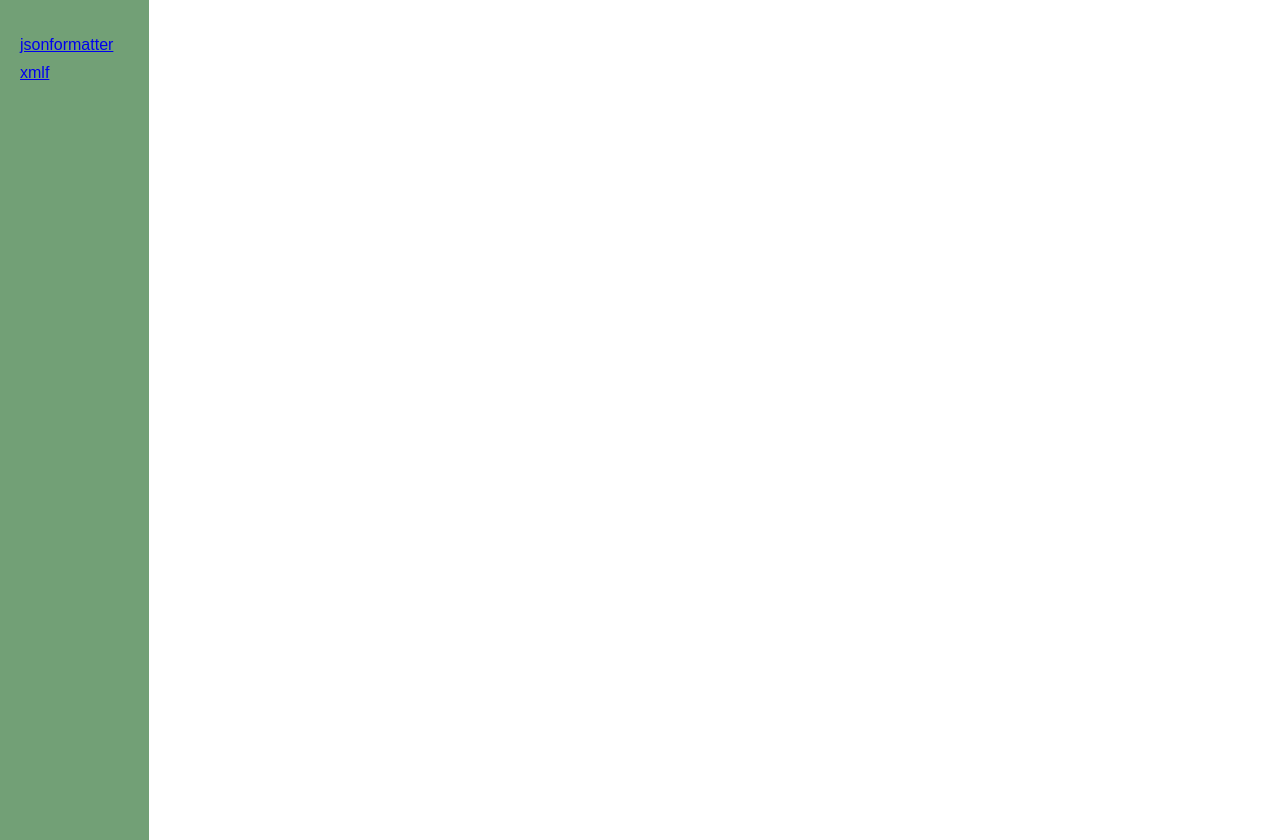
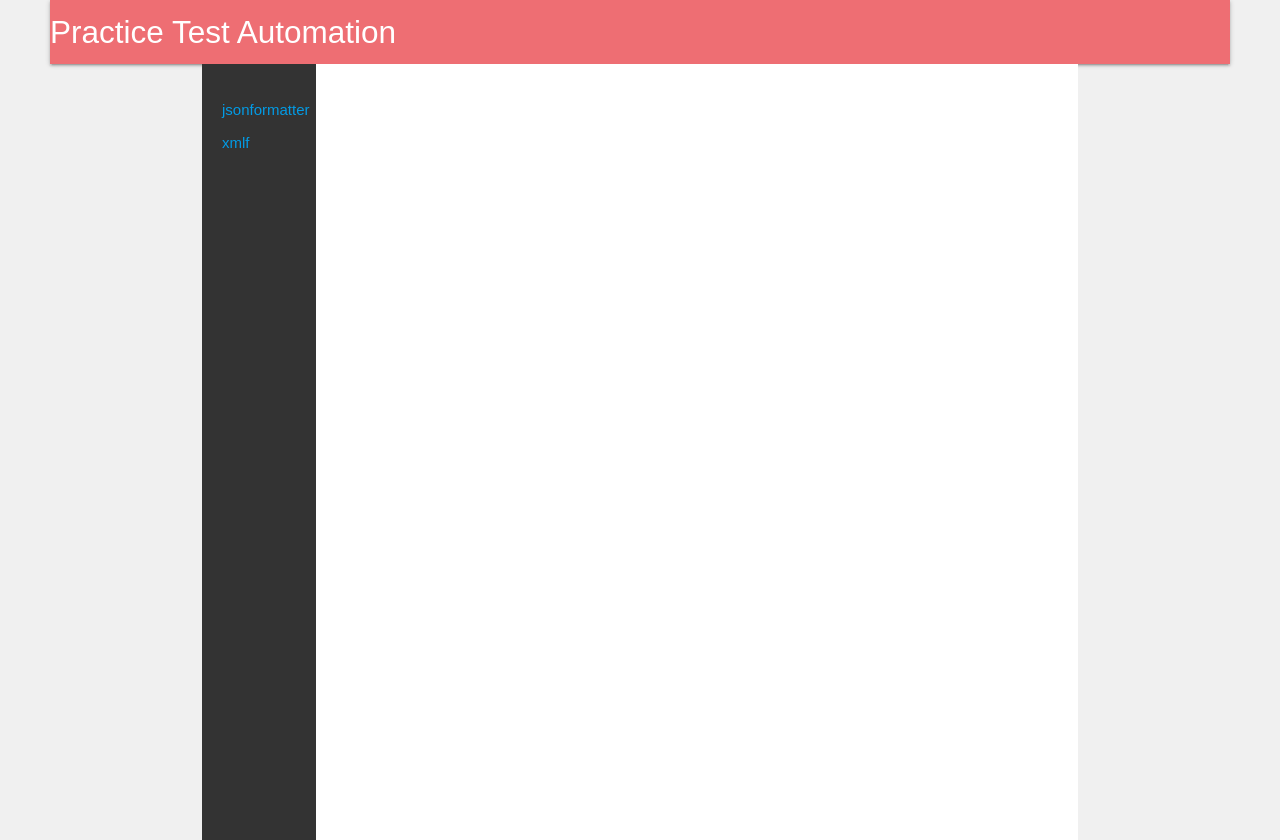
Before and after one commit to anoopsimon/practice-automation, a plain HTML site: page index.html in a window 1280 px wide. Shown: the top 840 px of the page. Drawn offline with nearby package versions, Linux system fonts and the light colour scheme.

Commit message:
Added styling to home page

```diff
--- a/index.html
+++ b/index.html
@@ -3,18 +3,61 @@
 <head>
     <meta charset="UTF-8">
     <meta name="viewport" content="width=device-width, initial-scale=1.0">
-    <title>My Material-UI Website</title>
+    <title>Practice Test Automation</title>
+    <link rel="stylesheet" href="https://cdnjs.cloudflare.com/ajax/libs/materialize/1.0.0/css/materialize.min.css">
     <link rel="stylesheet" href="style.css">
+    <style>
+        /* Add custom CSS to make the header and menu responsive */
+        header, .container {
+            max-width: 1200px; /* Adjust the maximum width as needed */
+            margin: 0 auto;
+            padding: 0 10px; /* Add some spacing on left and right for smaller screens */
+        }
+
+        .left-nav {
+            background-color: #333;
+            color: #fff;
+            width: 250px;
+            padding: 20px;
+        }
+
+        .left-nav ul {
+            list-style: none;
+            padding: 0;
+        }
+
+        .left-nav li {
+            margin-bottom: 10px;
+        }
+    </style>
 </head>
 <body>
+    <header>
+        <nav>
+            <div class="nav-wrapper">
+                <a href="#" class="brand-logo">Practice Test Automation</a>
+            </div>
+        </nav>
+    </header>
+
     <div class="container">
-        <nav class="left-nav">
+        <div class="left-nav">
             <ul id="nav-menu">
                 <!-- Navigation links will be generated dynamically in JavaScript -->
             </ul>
-        </nav>
+        </div>
         <div class="content" id="page-content">
             <!-- Content pages will be loaded here dynamically -->
+        </div>
+    </div>
+
+    <div class="container">
+        <div class="tagline">
+            <h1>Hands-On Practice for Selenium, Cypress, and Playwright Enthusiasts</h1>
+            <p>Learning UI automation often requires a user interface (UI). Our simple and fast platform provides you with a canvas to practice and learn UI automation scripting. Dive in and enhance your skills!.</p>
+        </div>
+        <div class="slider">
+            <!-- Sliders content goes here -->
         </div>
     </div>
     <script src="script.js"></script>
--- a/style.css
+++ b/style.css
@@ -11,10 +11,8 @@ body {
 }
 
 .left-nav {
-    background-color: #72a076;
     color: #fff;
-    width: 10px;
-    padding: 20px;
+    width: 20px;
     flex: 0.1; /* Set the left-nav's flex property to 1 */
     overflow-y: auto; /* Add scroll if the content is taller than the viewport */
     height: 800px;
@@ -31,6 +29,6 @@ li {
 
 .content {
     flex-grow: 1;
-    padding: 20px;
+    padding: 10px;
     background-color: #fff;
 }
```
Also changed, not shown: pages/wip.html (+2 -1 lines).
